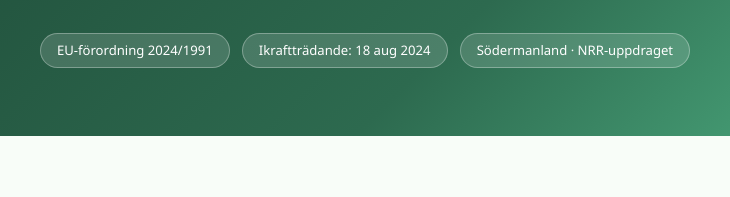
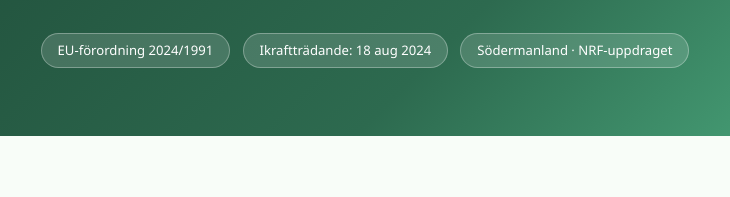
Before and after one commit to ulfboge/lansstyrelsen-nrr, a plain HTML site: page docs/nrf-guide.html in a window 1280 px wide. Shown: the part 267-464 px from the top of the page, 275-1005 px from the left. Drawn offline with Linux system fonts and the light colour scheme.

Commit message:
Byt förkortning NRR → NRF (svensk förkortning för naturrestaureringsförordningen)
Tekniska namn (LstD_NRR_*, NRR_Tillstandsinventering, lansstyrelsen-nrr) och
engelska rader (Nature Restoration Regulation, NRR) är oförändrade.

Co-Authored-By: Claude Opus 5.5 <noreply@anthropic.com>
Claude-Session: https://claude.ai/code/session_018p5GHQ1r4u3rqJ2k6Sp5uq

```diff
--- a/docs/nrf-guide.html
+++ b/docs/nrf-guide.html
@@ -331,7 +331,7 @@
   <p class="subtitle">Din interaktiva guide inför arbetet på Länsstyrelsen Södermanland — allt du behöver veta om NRF och ditt uppdrag</p>
   <span class="badge">EU-förordning 2024/1991</span>
   <span class="badge">Ikraftträdande: 18 aug 2024</span>
-  <span class="badge">Södermanland · NRR-uppdraget</span>
+  <span class="badge">Södermanland · NRF-uppdraget</span>
 </div>
 
 <main>
```
Also changed, not shown: 6 other files.
